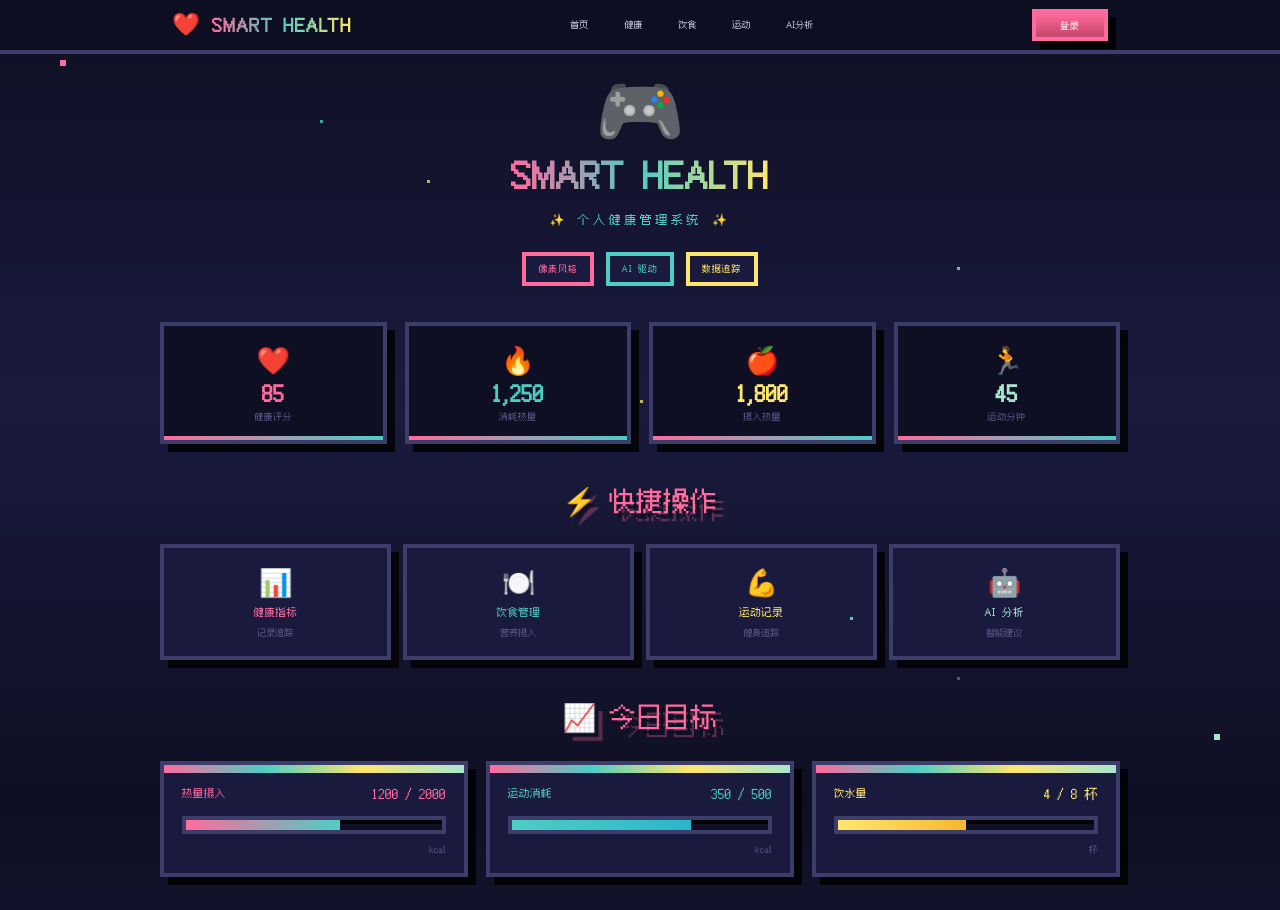
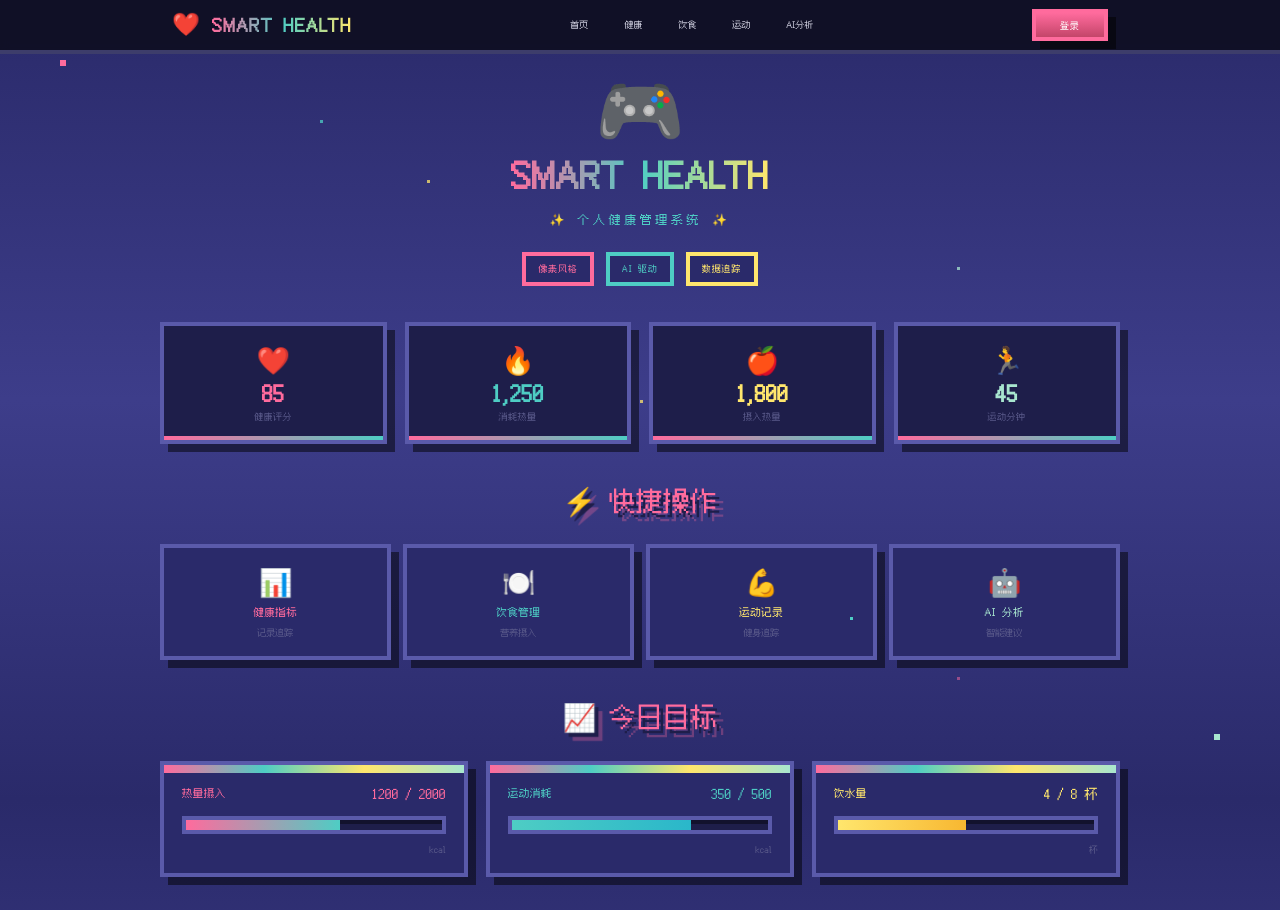
Before and after one commit to Pumia11/smarthealth, an Astro site in the folder SmartHealth/frontend/: page / in a window 1280 px wide. Shown: the top 910 px of the page. Built offline with nearby package versions, Linux system fonts and the light colour scheme; Astro itself is replaced by a stand-in of ours; no server answers.

Commit message:
style: Brighten UI colors for better visibility

```diff
--- a/SmartHealth/frontend/src/styles/global.css
+++ b/SmartHealth/frontend/src/styles/global.css
@@ -19,20 +19,20 @@
 
   html {
     font-family: 'Fusion Pixel', monospace;
-    background-color: #0f0f23;
-    color: #ccccdc;
+    background-color: #1e1e4a;
+    color: #e8e8ff;
     font-size: 12px;
   }
 
   body {
     min-height: 100vh;
-    background: linear-gradient(180deg, #0f0f23 0%, #1a1a3e 50%, #0f0f23 100%);
+    background: linear-gradient(180deg, #2a2a6a 0%, #3d3d8a 50%, #2a2a6a 100%);
     background-attachment: fixed;
   }
 
   ::selection {
     background-color: #ff6b9d;
-    color: #0f0f23;
+    color: #1e1e4a;
   }
 }
 
@@ -46,19 +46,19 @@
     background: linear-gradient(to bottom, #ff6b9d, #c44569);
     color: white;
     border: 4px solid #ff6b9d;
-    box-shadow: 8px 8px 0px 0px rgba(0, 0, 0, 0.8);
+    box-shadow: 8px 8px 0px 0px rgba(0, 0, 0, 0.5);
     transition: all 75ms;
     cursor: pointer;
   }
 
   .pixel-btn:hover {
     transform: translate(-4px, -4px);
-    box-shadow: 12px 12px 0px 0px rgba(0, 0, 0, 0.8);
+    box-shadow: 12px 12px 0px 0px rgba(0, 0, 0, 0.5);
   }
 
   .pixel-btn:active {
     transform: translate(4px, 4px);
-    box-shadow: 4px 4px 0px 0px rgba(0, 0, 0, 0.8);
+    box-shadow: 4px 4px 0px 0px rgba(0, 0, 0, 0.5);
   }
 
   .pixel-btn:disabled {
@@ -68,7 +68,7 @@
 
   .pixel-btn:disabled:hover {
     transform: none;
-    box-shadow: 8px 8px 0px 0px rgba(0, 0, 0, 0.8);
+    box-shadow: 8px 8px 0px 0px rgba(0, 0, 0, 0.5);
   }
 
   .pixel-btn-secondary {
@@ -89,9 +89,9 @@
   }
 
   .pixel-card {
-    background: #1a1a3e;
-    border: 4px solid #3d3d6b;
-    box-shadow: 8px 8px 0px 0px rgba(0, 0, 0, 0.8);
+    background: #2a2a6a;
+    border: 4px solid #5a5aaa;
+    box-shadow: 8px 8px 0px 0px rgba(0, 0, 0, 0.5);
     position: relative;
     overflow: hidden;
   }
@@ -110,15 +110,15 @@
     width: 100%;
     padding: 1rem 1.5rem;
     font-size: 0.75rem;
-    background: #0f0f23;
-    color: #ccccdc;
-    border: 4px solid #3d3d6b;
-    box-shadow: inset 4px 4px 0px 0px rgba(0, 0, 0, 0.8);
+    background: #1e1e4a;
+    color: #e8e8ff;
+    border: 4px solid #5a5aaa;
+    box-shadow: inset 4px 4px 0px 0px rgba(0, 0, 0, 0.4);
     transition: all 150ms;
   }
 
   .pixel-input::placeholder {
-    color: #5a5a8a;
+    color: #8a8abb;
   }
 
   .pixel-input:focus {
@@ -135,7 +135,7 @@
     text-transform: uppercase;
     letter-spacing: 0.1em;
     border: 4px solid;
-    background: #1a1a3e;
+    background: #2a2a6a;
   }
 
   .pixel-tag-pink {
@@ -161,9 +161,9 @@
   .pixel-progress {
     width: 100%;
     height: 1.5rem;
-    background: #0f0f23;
-    border: 4px solid #3d3d6b;
-    box-shadow: inset 4px 4px 0px 0px rgba(0, 0, 0, 0.8);
+    background: #1e1e4a;
+    border: 4px solid #5a5aaa;
+    box-shadow: inset 4px 4px 0px 0px rgba(0, 0, 0, 0.4);
   }
 
   .pixel-progress-bar {
@@ -176,7 +176,7 @@
     font-size: 1.5rem;
     color: #ff6b9d;
     margin-bottom: 1rem;
-    text-shadow: 4px 4px 0px #0f0f23, 8px 8px 0px rgba(255, 107, 157, 0.3);
+    text-shadow: 4px 4px 0px #1e1e4a, 8px 8px 0px rgba(255, 107, 157, 0.3);
   }
 
   @media (min-width: 768px) {
@@ -199,9 +199,9 @@
   }
 
   .pixel-box {
-    border: 4px solid #3d3d6b;
-    background: #1a1a3e;
-    box-shadow: 8px 8px 0px 0px rgba(0, 0, 0, 0.8);
+    border: 4px solid #5a5aaa;
+    background: #2a2a6a;
+    box-shadow: 8px 8px 0px 0px rgba(0, 0, 0, 0.5);
   }
 
   .pixel-box-hover {
@@ -226,9 +226,9 @@
     position: relative;
     padding: 1.5rem;
     text-align: center;
-    background: #0f0f23;
-    border: 4px solid #3d3d6b;
-    box-shadow: 8px 8px 0px 0px rgba(0, 0, 0, 0.8);
+    background: #1e1e4a;
+    border: 4px solid #5a5aaa;
+    box-shadow: 8px 8px 0px 0px rgba(0, 0, 0, 0.5);
   }
 
   .pixel-stat-box::after {
@@ -246,7 +246,7 @@
   .pixel-border {
     border-style: solid;
     border-width: 4px;
-    border-color: #3d3d6b;
+    border-color: #5a5aaa;
   }
 
   .text-shadow-pixel {
```
